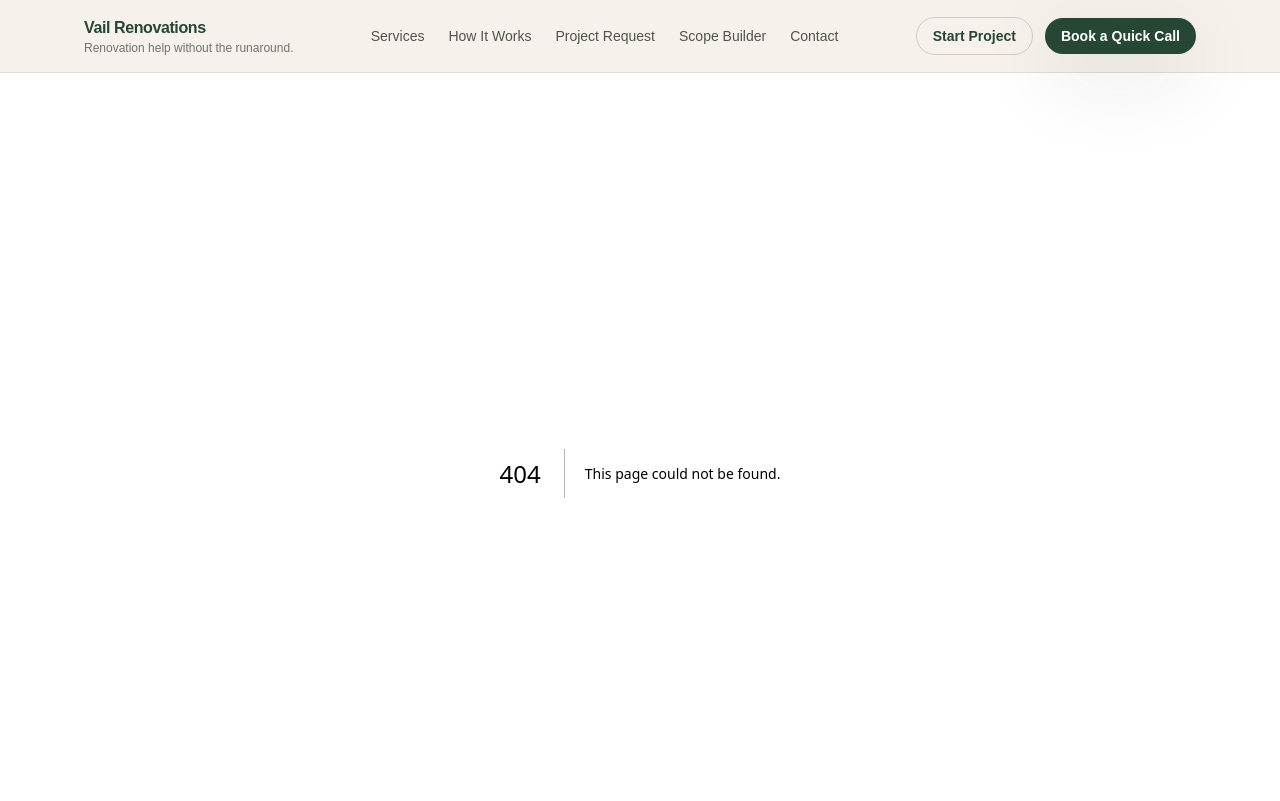
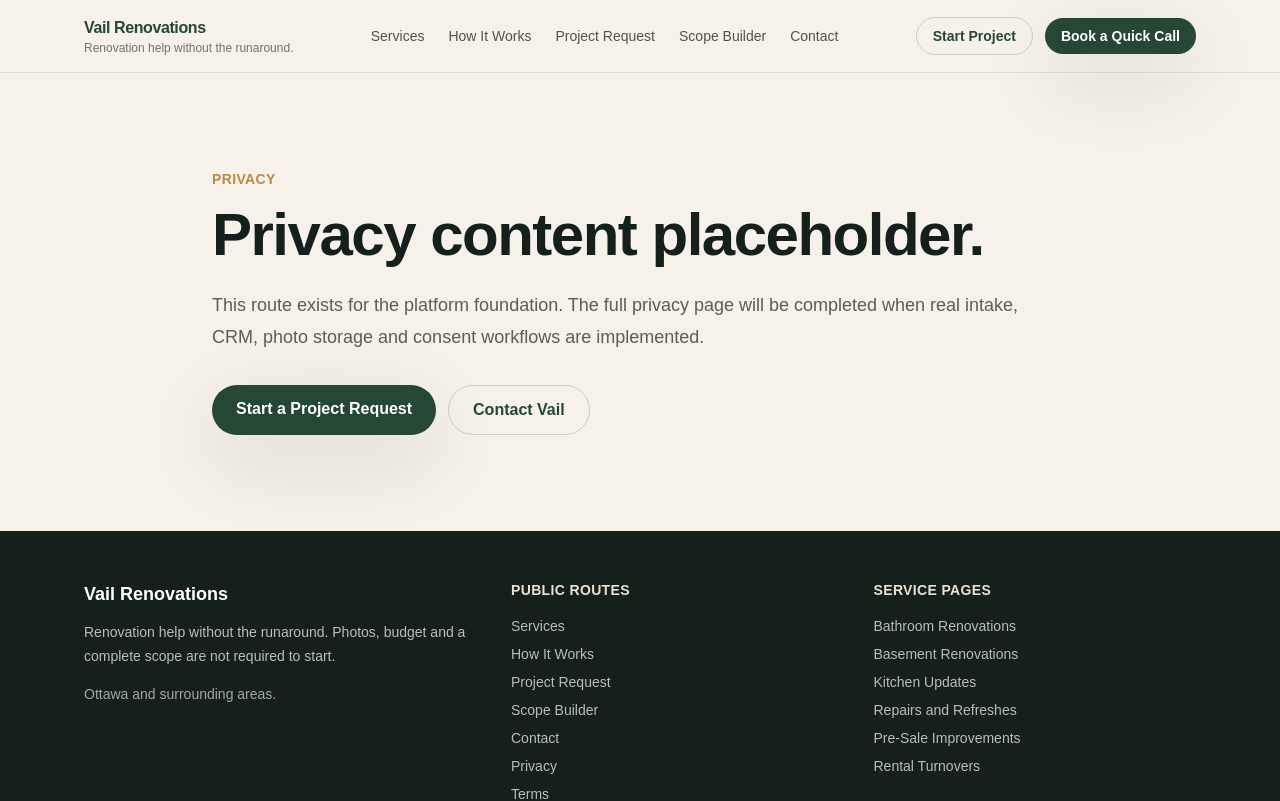
Before and after one commit to harbourviewcompany-create/contractor, a Next.js app: page /privacy in a window 1280 px wide. Before the commit this address had no page. Shown: the top 801 px of the page. Built offline with nearby package versions, Linux system fonts and the light colour scheme.

Commit message:
Add privacy placeholder route

```diff
--- /dev/null
+++ b/app/privacy/page.tsx
@@ -0,0 +1,20 @@
+import { PlaceholderPage } from "@/components/placeholder-page";
+
+export const metadata = {
+  title: "Privacy",
+  description: "Vail Renovations privacy placeholder."
+};
+
+export default function PrivacyPage() {
+  return (
+    <PlaceholderPage
+      eyebrow="Privacy"
+      title="Privacy content placeholder."
+      body="This route exists for the platform foundation. The full privacy page will be completed when real intake, CRM, photo storage and consent workflows are implemented."
+      primaryHref="/project-request"
+      primaryLabel="Start a Project Request"
+      secondaryHref="/contact"
+      secondaryLabel="Contact Vail"
+    />
+  );
+}
```
